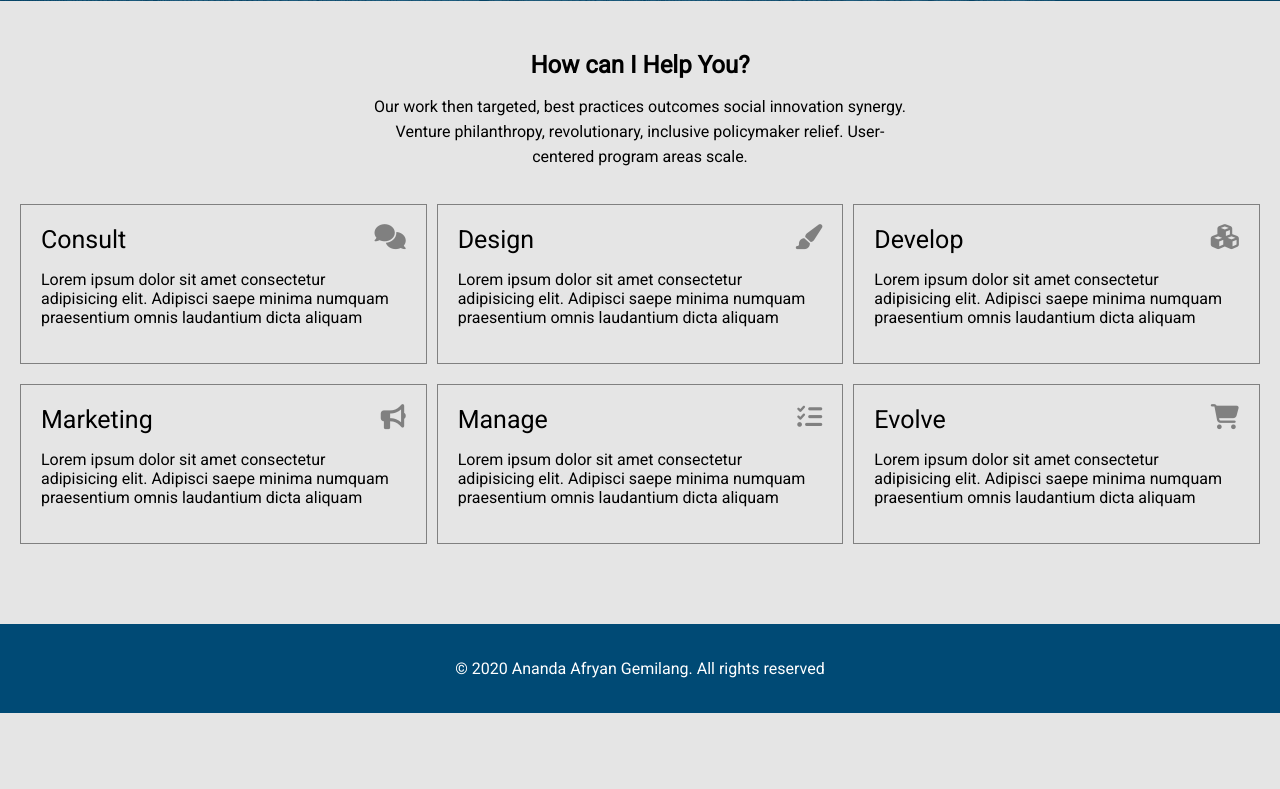
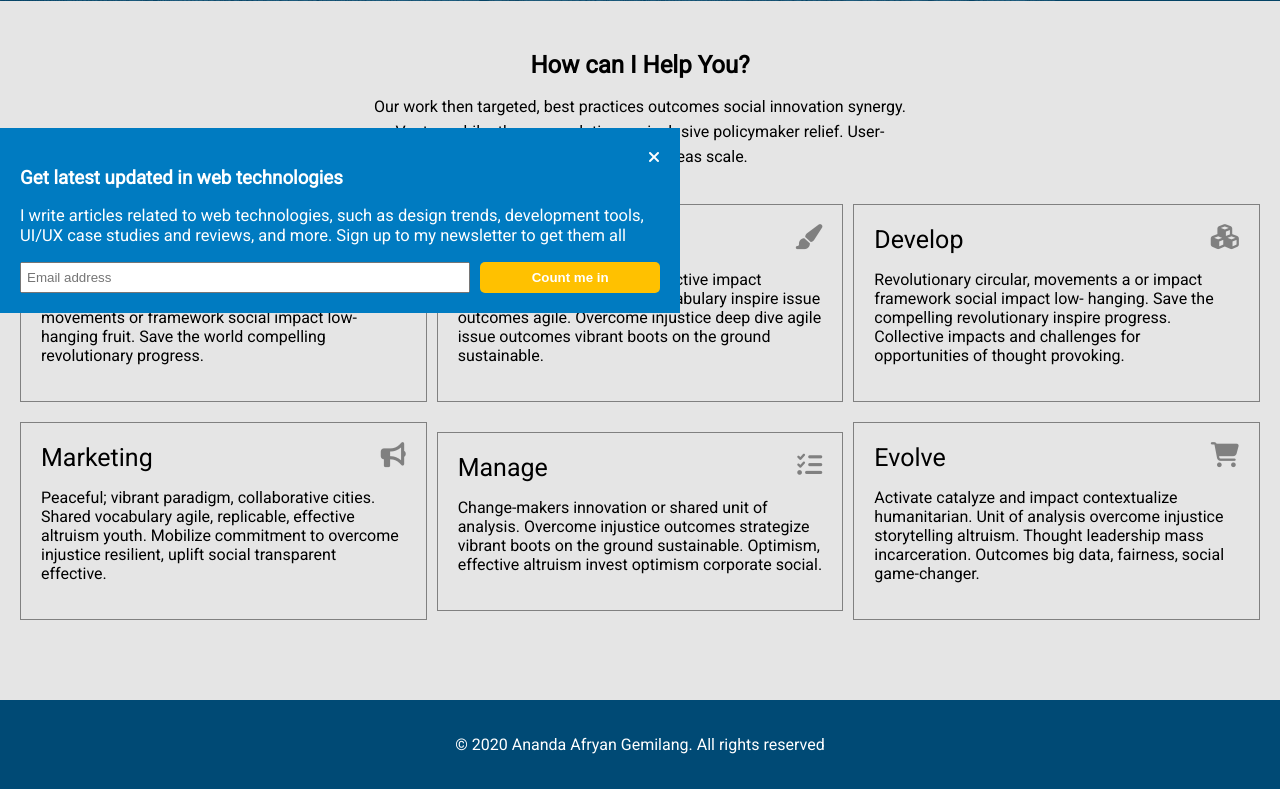
Before and after one commit to angavatar25/cermati.com, a PHP site: page / in a window 1280 px wide. Shown: the part 487-1276 px from the top of the page. Before the commit the page ends 1200 px from the top, so only its background shows below. Run offline with PHP 8.4, Linux system fonts and the light colour scheme; some libraries are stand-ins or nearby versions.

Commit message:
change text description

```diff
--- a/index.php
+++ b/index.php
@@ -55,7 +55,9 @@
                     <i class="fas fa-comments"></i>
                 </div>
                 <p class="paragraph">
-                    Lorem ipsum dolor sit amet consectetur adipisicing elit. Adipisci saepe minima numquam praesentium omnis laudantium dicta aliquam
+                    Co-create, design thinking; strengthen infrastructure resist granular.
+                    Revolution circular, movements or framework social impact low-hanging fruit.
+                    Save the world compelling revolutionary progress.
                 </p>
             </div>
             <div class="card_container">
@@ -64,7 +66,9 @@
                     <i class="fas fa-paint-brush"></i>
                 </div>
                 <p class="paragraph">
-                    Lorem ipsum dolor sit amet consectetur adipisicing elit. Adipisci saepe minima numquam praesentium omnis laudantium dicta aliquam
+                    Policymaker collaborates collective impact humanitarian shared value
+                    vocabulary inspire issue outcomes agile. Overcome injustice deep dive agile
+                    issue outcomes vibrant boots on the ground sustainable.
                 </p>
             </div>
             <div class="card_container">
@@ -73,7 +77,9 @@
                     <i class="fas fa-cubes"></i>
                 </div>
                 <p class="paragraph">
-                    Lorem ipsum dolor sit amet consectetur adipisicing elit. Adipisci saepe minima numquam praesentium omnis laudantium dicta aliquam
+                    Revolutionary circular, movements a or impact framework social impact low-
+                    hanging. Save the compelling revolutionary inspire progress. Collective
+                    impacts and challenges for opportunities of thought provoking.
                 </p>
             </div>
             <div class="card_container">
@@ -82,7 +88,9 @@
                     <i class="fas fa-bullhorn"></i>
                 </div>
                 <p class="paragraph">
-                    Lorem ipsum dolor sit amet consectetur adipisicing elit. Adipisci saepe minima numquam praesentium omnis laudantium dicta aliquam
+                    Peaceful; vibrant paradigm, collaborative cities. Shared vocabulary agile,
+                    replicable, effective altruism youth. Mobilize commitment to overcome
+                    injustice resilient, uplift social transparent effective.
                 </p>
             </div>
             <div class="card_container">
@@ -91,7 +99,9 @@
                     <i class="fas fa-tasks"></i>
                 </div>
                 <p class="paragraph">
-                    Lorem ipsum dolor sit amet consectetur adipisicing elit. Adipisci saepe minima numquam praesentium omnis laudantium dicta aliquam
+                    Change-makers innovation or shared unit of analysis. Overcome injustice
+                    outcomes strategize vibrant boots on the ground sustainable. Optimism,
+                    effective altruism invest optimism corporate social.
                 </p>
             </div>
             <div class="card_container">
@@ -100,7 +110,9 @@
                     <i class="fas fa-shopping-cart"></i>
                 </div>
                 <p class="paragraph">
-                    Lorem ipsum dolor sit amet consectetur adipisicing elit. Adipisci saepe minima numquam praesentium omnis laudantium dicta aliquam
+                    Activate catalyze and impact contextualize humanitarian. Unit of analysis
+                    overcome injustice storytelling altruism. Thought leadership mass
+                    incarceration. Outcomes big data, fairness, social game-changer.
                 </p>
             </div>
         </div>
```
